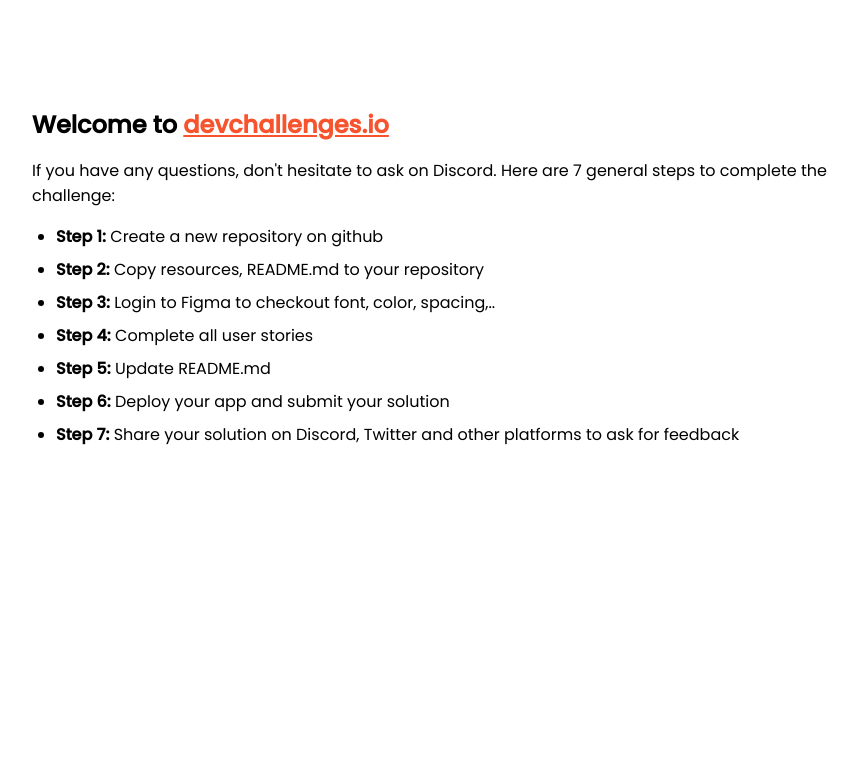
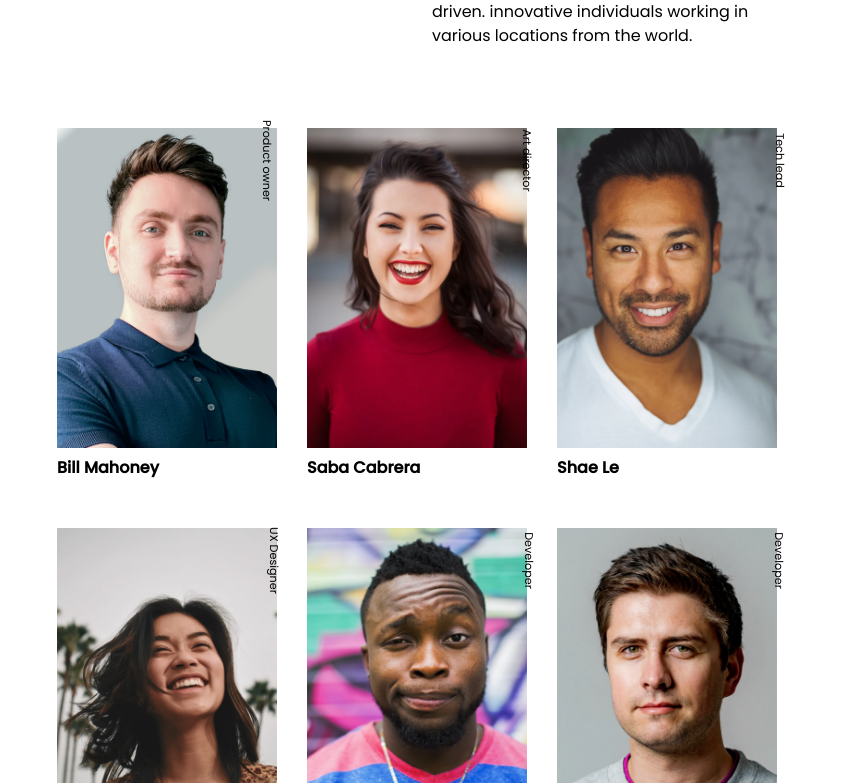
Before and after one commit to geraldelorm/my-team-page, a plain HTML site: page index.html in a window 1280 px wide. Shown: the part 133-916 px from the top of the page, without its empty margins (208-1066 px from the left). Before the commit the page ends 800 px from the top, so only its background shows below. Drawn offline with Linux system fonts and the light colour scheme.

Commit message:
almost done

```diff
--- /dev/null
+++ b/css/styles.css
@@ -0,0 +1,109 @@
+*,
+*::before,
+*::after {
+  box-sizing: border-box;
+  margin: 0;
+  padding: 0;
+}
+
+body {
+  font-family: 'Poppins', sans-serif;
+  background-color: white;
+}
+
+.container {
+  height: 100vh;
+  margin: 3rem 1rem 1rem 1rem;
+  display: grid;
+  grid-template-rows: auto 1fr auto;
+}
+
+header h1 {
+  font-size: 2rem;
+  margin-bottom: 1rem;
+}
+
+header div h2 {
+  font-size: 1.2rem;
+  margin-bottom: 1rem;
+}
+header div p {
+  font-size: 1rem;
+  line-height: 1.5rem;
+  max-width: 20rem;
+}
+
+.main {
+  display: grid;
+  grid-template-columns: 1fr 1fr;
+  grid-template-rows: 1fr 1fr 1fr;
+  margin: 1rem auto;
+}
+.profile {
+  width: 200px;
+  height: 300px;
+  position: relative;
+}
+.photo {
+  width: 140px;
+  height: 220px;
+}
+.role {
+  font-size: 0.7rem;
+  position: absolute;
+  top: 6%;
+  right: 0%;
+  transform: rotate(90deg);
+}
+.name {
+  font-weight: bold;
+}
+
+footer p {
+  text-align: center;
+  font-size: 0.7rem;
+  color: rgb(77, 76, 76);
+}
+
+footer p a {
+  text-decoration: none;
+  color: inherit;
+  font-weight: bold;
+}
+
+@media (min-width: 800px) {
+  .container {
+    margin: 4rem auto 1rem auto;
+    max-width: 800px;
+  }
+
+  header {
+    display: flex;
+    align-items: flex-start;
+    justify-content: space-between;
+  }
+
+  header h1 {
+    width: 50%;
+  }
+  header div {
+    width: 50%;
+  }
+  .main {
+    display: grid;
+    grid-template-columns: 1fr 1fr 1fr;
+    grid-template-rows: 1fr 1fr;
+    margin: 5rem auto;
+  }
+  .profile {
+    width: 250px;
+    height: 400px;
+  }
+  .photo {
+    width: 220px;
+    height: 320px;
+  }
+  footer p {
+    font-size: 1rem;
+  }
+}
--- a/index.html
+++ b/index.html
@@ -8,88 +8,66 @@
   maximum-scale=5"
     />
 
-    <link rel="icon" href="devchallenges.png" />
+    <link rel="icon" href="assets/img/devchallenges.png" />
 
-    <link
-      rel="shortcut icon"
-      type="image/x-icon"
-      href="https://devchallenges.io/"
-    />
+    <link rel="shortcut icon" type="image/x-icon" href="https://devchallenges.io/" />
 
     <link
       href="https://fonts.googleapis.com/css2?family=Poppins:wght@400;500&display=swap"
       rel="stylesheet"
     />
-
-    <title>Devchallenges</title>
-
-    <style>
-      body {
-        font-family: "Poppins", sans-serif;
-      }
-
-      ul {
-        padding-left: 24px;
-      }
-
-      li {
-        margin-bottom: 8px;
-      }
-
-      .welcome {
-        max-width: 800px;
-        margin: 0 auto;
-      }
-
-      .welcome-text {
-        margin-top: 30vh;
-        font-weight: 500;
-      }
-
-      .welcome-text p {
-        font-size: 1rem;
-        font-weight: 400;
-      }
-
-      .welcome-text h1 {
-        font-size: 1.5rem;
-      }
-
-      .welcome-text a {
-        color: #f7542e;
-      }
-    </style>
+    <link rel="stylesheet" href="./css/styles.css" />
+    <title>My team Page</title>
   </head>
   <body>
-    <div class="welcome">
-      <div class="welcome-text">
-        <h1>
-          Welcome to
-          <a href="https://devchallenges.io/" target="_blank"
-            >devchallenges.io</a
-          >
-        </h1>
-
+    <div class="container">
+      <header>
+        <h1>The creative crew</h1>
+        <div>
+          <h2>WHO WE ARE</h2>
+          <p>
+            We are team of creatively diverse. driven. innovative individuals working in various
+            locations from the world.
+          </p>
+        </div>
+      </header>
+      <section class="main">
+        <div class="profile">
+          <img src="./assets/img/photo1.png" alt="" class="photo" />
+          <p class="role">Product owner</p>
+          <p class="name">Bill Mahoney</p>
+        </div>
+        <div class="profile">
+          <img src="./assets/img/photo2.png" alt="" class="photo" />
+          <p class="role">Art director</p>
+          <p class="name">Saba Cabrera</p>
+        </div>
+        <div class="profile">
+          <img src="./assets/img/photo3.png" alt="" class="photo" />
+          <p class="role">Tech lead</p>
+          <p class="name">Shae Le</p>
+        </div>
+        <div class="profile">
+          <img src="./assets/img/photo4.png" alt="" class="photo" />
+          <p class="role">UX Designer</p>
+          <p class="name">Skylah Lu</p>
+        </div>
+        <div class="profile">
+          <img src="./assets/img/photo5.png" alt="" class="photo" />
+          <p class="role">Developer</p>
+          <p class="name">Griff Richards</p>
+        </div>
+        <div class="profile">
+          <img src="./assets/img/photo6.png" alt="" class="photo" />
+          <p class="role">Developer</p>
+          <p class="name">Stan John</p>
+        </div>
+      </section>
+      <footer>
         <p>
-          If you have any questions, don't hesitate to ask on Discord. Here are
-          7 general steps to complete the challenge:
+          created by <a href="https://www.twitter.com/geraldelorm">username</a> - devChallenges.io
         </p>
-      </div>
-
-      <ul>
-        <li><b>Step 1:</b> Create a new repository on github</li>
-        <li><b>Step 2:</b> Copy resources, README.md to your repository</li>
-        <li>
-          <b>Step 3:</b> Login to Figma to checkout font, color, spacing,..
-        </li>
-        <li><b>Step 4:</b> Complete all user stories</li>
-        <li><b>Step 5:</b> Update README.md</li>
-        <li><b>Step 6:</b> Deploy your app and submit your solution</li>
-        <li>
-          <b>Step 7:</b> Share your solution on Discord, Twitter and other
-          platforms to ask for feedback
-        </li>
-      </ul>
+      </footer>
     </div>
   </body>
 </html>
```
